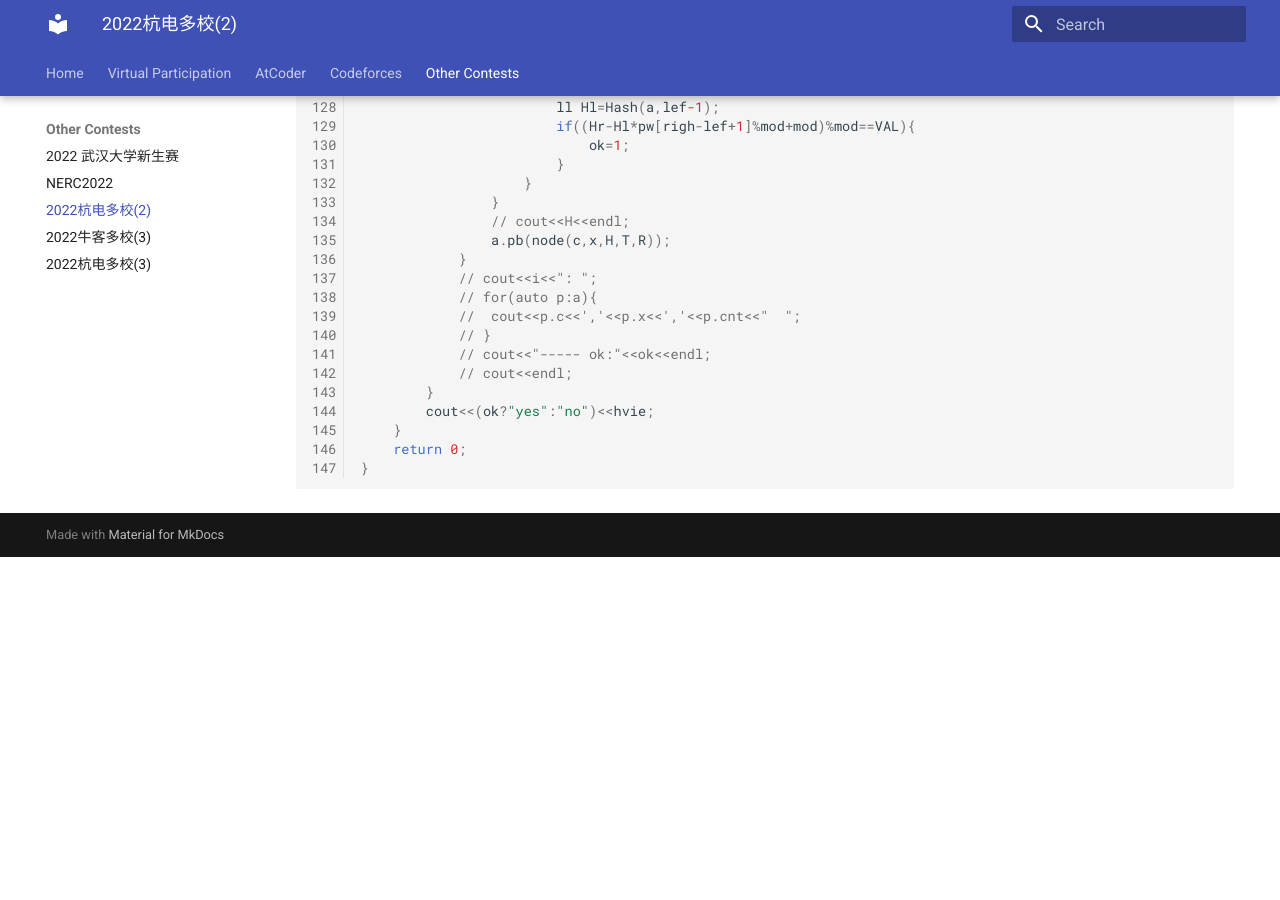
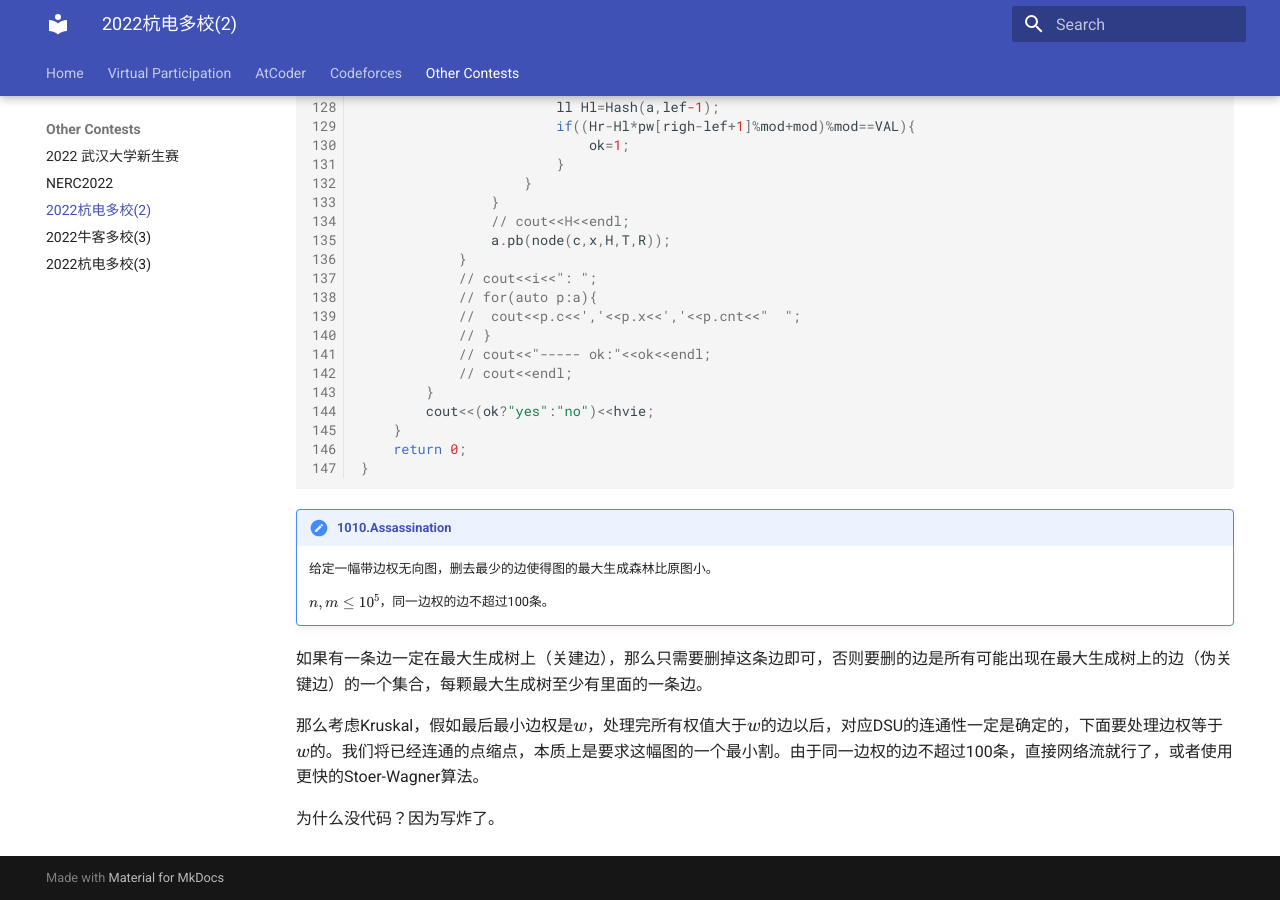
Before and after one commit to SkqLiao/team-wiki, an MkDocs documentation site: the page built from docs/contests/hdu2022-2.md, in a window 1280 px wide and 900 px high, scrolled down 15629 px. Built offline with MkDocs 1.6.1 and Material for MkDocs 9.7.7, drawn with Linux system fonts in a browser that asks for light colours; before the commit the page ends 16186 px from its top, so only the background shows below that; some of the changed text lies outside the part shown.

Commit message:
Update hdu2022-2.md

````diff
--- a/docs/contests/hdu2022-2.md
+++ b/docs/contests/hdu2022-2.md
@@ -821,3 +821,17 @@ signed main(){
 	return 0;
 }
 ```
+
+
+!!!note "[1010.Assassination](http://acm.hdu.edu.cn/contest/problem?cid=1045&pid=1010)"
+
+	给定一幅带边权无向图，删去最少的边使得图的最大生成森林比原图小。
+
+	$n,m\leq 10^5$，同一边权的边不超过100条。
+
+
+如果有一条边一定在最大生成树上（关建边），那么只需要删掉这条边即可，否则要删的边是所有可能出现在最大生成树上的边（伪关键边）的一个集合，每颗最大生成树至少有里面的一条边。
+
+那么考虑Kruskal，假如最后最小边权是$w$，处理完所有权值大于$w$的边以后，对应DSU的连通性一定是确定的，下面要处理边权等于$w$的。我们将已经连通的点缩点，本质上是要求这幅图的一个最小割。由于同一边权的边不超过100条，直接网络流就行了，或者使用更快的Stoer-Wagner算法。
+
+为什么没代码？因为写炸了。
````
Also changed, not shown: other parts of docs/contests/hdu2022-2.md (+1 -1 lines).
